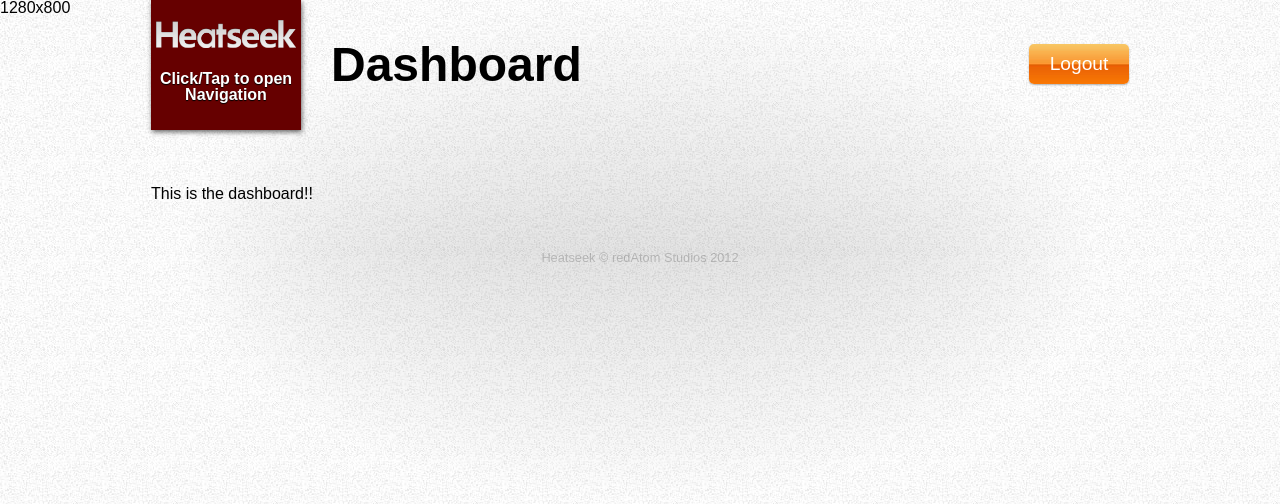
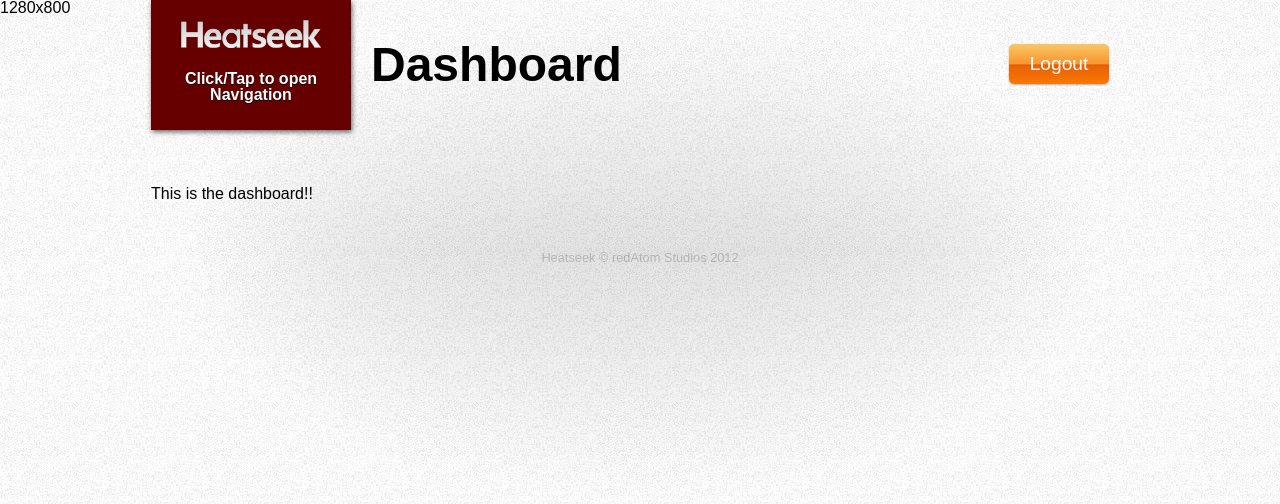
Before and after one commit to redatomstudios/fireguard, a CodeIgniter app: page /index.php/dashboard/index in a window 1280 px wide. Shown: the top 504 px of the page. Run offline with CodeIgniter, Linux system fonts and the light colour scheme.

Commit message:
Mobile compatibility...such a pain in the ass

```diff
--- a/CSS/main.css
+++ b/CSS/main.css
@@ -60,12 +60,13 @@ body {
 	font-family: Arial, Verdana, sans-serif;
 	font-size: 100%;
 	text-size-adjust: 100%;
-	-moz-text-size-adjust: 120%;
-	-webkit-text-size-adjust: 120%;
+	-moz-text-size-adjust: 100%;
+	-webkit-text-size-adjust: 100%;
 }
 
 div#bodyWrap {
 	max-width: 978px;
+	min-width: 768px;
 	margin: 0 auto;
 }
 
@@ -89,7 +90,8 @@ div.overlayText {
 }
 
 #splashButtons {
-	width: 600px;
+	max-width: 600px;
+	min-width: 300px;
 	margin: 20px auto 0;
 }
 
@@ -97,8 +99,8 @@ div.button {
 	font-size: 26px;
 	float: left;
 	margin: 10px 30px;
-	height: 58px;
-	line-height: 58px;
+	height: 50px;
+	line-height: 50px;
 	min-width: 240px;
 	cursor: pointer;
 	/*opacity: 0.8;*/
@@ -107,6 +109,7 @@ div.button {
 	box-shadow: none;
 	border-radius: 10px;
 	box-shadow: 0 1px 3px #000;
+	border-bottom: solid thin rgba(255, 255, 255, 0.5);
 }
 
 div.button:hover {
@@ -214,8 +217,9 @@ div.notification:hover, div.alert:hover {
 
 /* Navigation Styles */
 div#navPulldown {
-	width: 150px;
+	width: 200px;
 	height: 130px;
+	margin-right: 20px;
 	background: #600;
 	clear: left;
 	float: left;
@@ -238,14 +242,15 @@ div#navWrap > nav {
 
 div#navWrap #navTitle {
 	line-height: 130px;
+	height: 130px;
 	font-size: 3em;
 	font-weight: bold;
-	margin-left: 180px;
 }
 
 div#navWrap #logout {
 	line-height: 130px;
 	float: right;
+	margin-right: 20px;
 }
 
 footer {
--- a/JS/h2o.js
+++ b/JS/h2o.js
@@ -45,4 +45,7 @@ jQuery(document).ready(function($){
 	$('body').append('<div id="diagConsole" style="position: absolute; top: 0; left: 0;"></div>');
 	$('#diagConsole').append('<div id="screenSize"></div>')
 	$('div#screenSize').html($(window).width() + 'x' + $(window).height());
+	$(window).resize(function(){
+		$('div#screenSize').html($(window).width() + 'x' + $(window).height());
+	});
 });
--- a/application/views/homeView.php
+++ b/application/views/homeView.php
@@ -1,5 +1,5 @@
 <div id="splash" class="centered centerText">
-	<?php echo  img(array('src' => "Media/Branding/Logo.png", 'id' => "splashLogo", 'alt' => "Heatmap Personnel Management System")) ?>
+	<?php echo  img(array('src' => "Media/Branding/Logo.png", 'id' => "splashLogo", 'alt' => "Heatmap Personnel Management System", 'style' => 'max-width: 100%; min-width: 300px;')) ?>
 	<div class="overlayText" style="margin: 20px;">
 		Service is free while in beta, so what're you waiting for? <br />
 		Join in before the slots are filled!
--- a/application/views/navMenu.php
+++ b/application/views/navMenu.php
@@ -8,7 +8,8 @@
 		</ul>
 	</nav>
 	<div id="navPulldown">
-		<?= img(array('src' => 'Media/branding/standalone_light.png', 'width' => '140', 'style' => 'margin: 20px 0; clear: both;')) ?>
+		<?= img(array('src' => 'Media/branding/standalone_light.png', 'width' => '140', 'style' => 'margin: 20px 0;')) ?>
+		<br class="clearFix" />
 		Click/Tap to open Navigation
 	</div>
 	<div id="logout">
```
